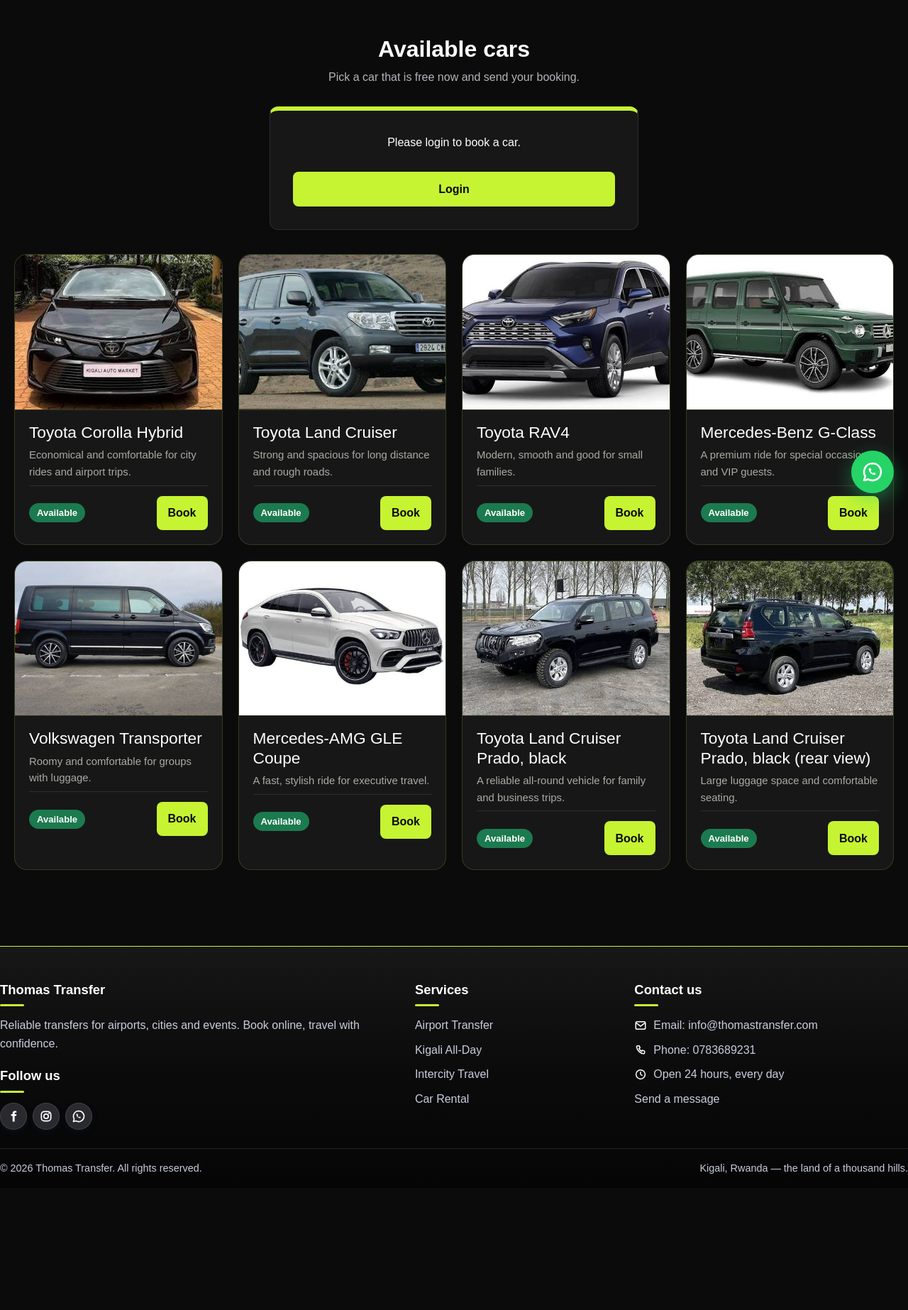
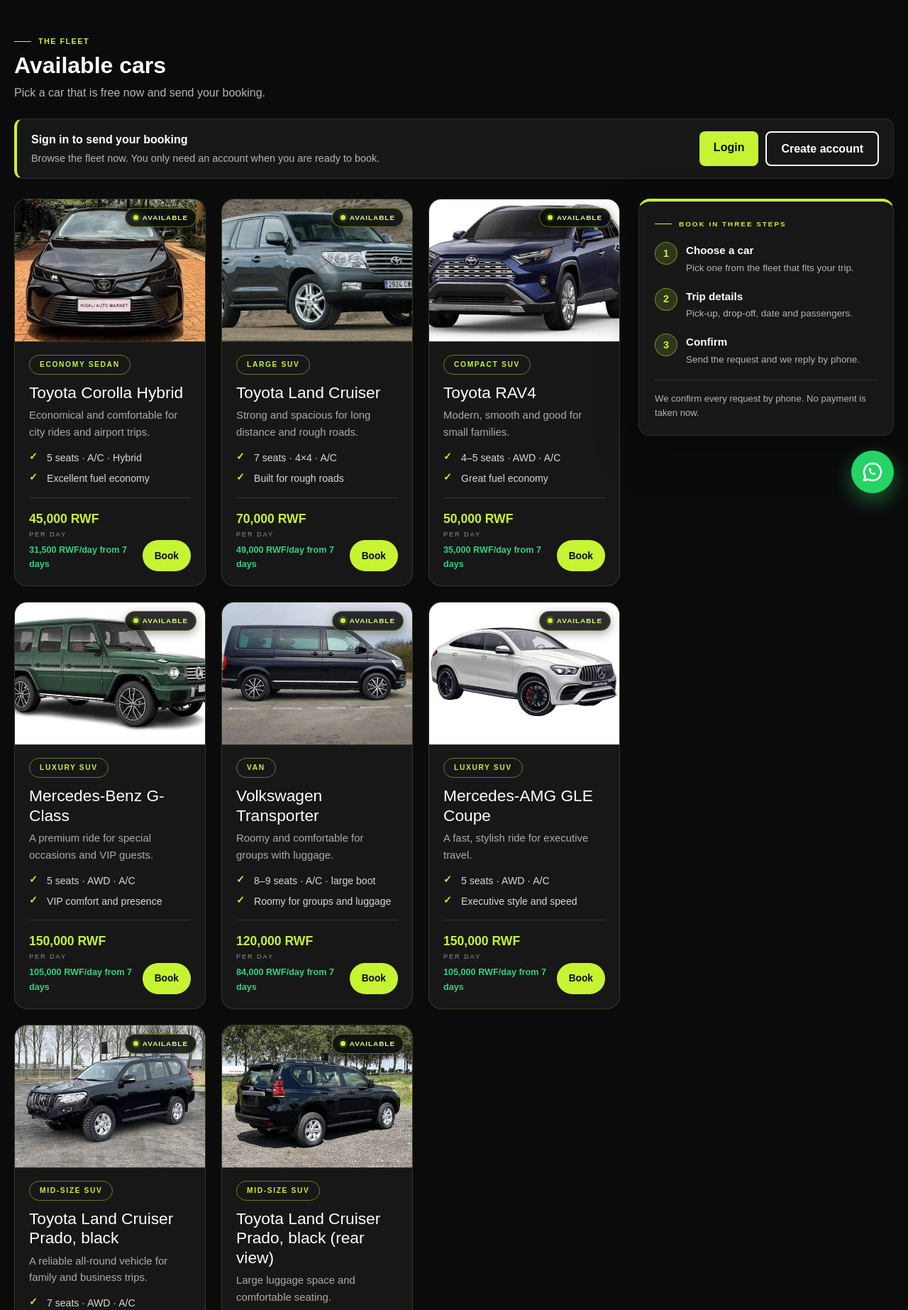
Before and after one commit to oliviermuhoza/thomas-transfer, a Flask app: page /account in a window 1280 px wide. Shown: the part 85-1931 px from the top of the page at 71% size. Before the commit the page ends 1739 px from the top, so only its background shows below. Run offline with Flask 3, Linux system fonts and the light colour scheme; data comes from the database, SQL or seed files in the repository; some web fonts are replaced.

Commit message:
Redesign available cars booking flow

```diff
--- a/backend/app.py
+++ b/backend/app.py
@@ -33,7 +33,7 @@ from werkzeug.security import check_password_hash, generate_password_hash
 
 try:
     from .db import close_db, get_db, init_db
-    from .pages import pages
+    from .pages import CAR_DISPLAY, pages
 except ImportError:  # running directly, or loaded as a top-level module by Vercel
     import sys
 
@@ -41,10 +41,10 @@ except ImportError:  # running directly, or loaded as a top-level module by Verc
     sys.path.insert(0, str(Path(__file__).resolve().parent))
     try:
         from backend.db import close_db, get_db, init_db
-        from backend.pages import pages
+        from backend.pages import CAR_DISPLAY, pages
     except ImportError:  # deployment root is backend/ itself
         from db import close_db, get_db, init_db
-        from pages import pages
+        from pages import CAR_DISPLAY, pages
 
 PACKAGE_DIR = Path(__file__).resolve().parent
 WEB_DIR = PACKAGE_DIR.parent / "web"  # static site root
@@ -549,7 +549,15 @@ def register_routes(app):
         if request.args.get("available") in ("1", "true", "yes"):
             query += " WHERE status = 'available'"
         query += " ORDER BY id"
-        return jsonify([dict(row) for row in get_db().execute(query)])
+
+        # The prices and specs are display-only and live in pages.CAR_DISPLAY;
+        # the fleet itself always comes from the cars table.
+        cars = []
+        for row in get_db().execute(query):
+            car = dict(row)
+            car.update(CAR_DISPLAY.get(car["id"], {"specs": [], "price": "", "week": ""}))
+            cars.append(car)
+        return jsonify(cars)
 
     @app.post("/api/cars/<int:car_id>/status")
     @admin_required
--- a/backend/templates/pages/account.html
+++ b/backend/templates/pages/account.html
@@ -13,13 +13,54 @@
 <!-- ================= AVAILABLE CARS + BOOKING ================= -->
 <section id="available" class="page">
   <div class="container">
+    <div class="booking-head">
+      <p class="eyebrow">The Fleet</p>
       <h2>Available cars</h2>
       <p class="lead">Pick a car that is free now and send your booking.</p>
-    <div class="auth-in">
-      <form id="booking-form" class="form-box wide">
+    </div>
+
+    <div class="auth-out guest-notice">
+      <div class="guest-notice-copy">
+        <strong>Sign in to send your booking</strong>
+        <span>Browse the fleet now. You only need an account when you are ready to book.</span>
+      </div>
+      <div class="guest-notice-actions">
+        <a class="btn" href="#login">Login</a>
+        <a class="btn outline" href="#create-account">Create account</a>
+      </div>
+    </div>
+
+    <div class="booking-layout">
+      <div class="booking-fleet">
+        <div class="cars" id="available-cars"></div>
+        <p id="available-empty" class="status" role="status"></p>
+      </div>
+      <div class="booking-panel-slot" id="booking-panel-slot">
+        <aside class="booking-panel" id="booking-panel" aria-label="Booking panel">
+          <div class="booking-panel-inner">
+            <div class="booking-intro" id="booking-intro">
+              <p class="eyebrow">Book in three steps</p>
+              <ol class="booking-steps-list">
+                <li>
+                  <span class="booking-step-num" aria-hidden="true">1</span>
+                  <div><strong>Choose a car</strong><p>Pick one from the fleet that fits your trip.</p></div>
+                </li>
+                <li>
+                  <span class="booking-step-num" aria-hidden="true">2</span>
+                  <div><strong>Trip details</strong><p>Pick-up, drop-off, date and passengers.</p></div>
+                </li>
+                <li>
+                  <span class="booking-step-num" aria-hidden="true">3</span>
+                  <div><strong>Confirm</strong><p>Send the request and we reply by phone.</p></div>
+                </li>
+              </ol>
+              <p class="booking-intro-note">We confirm every request by phone. No payment is taken now.</p>
+            </div>
+            <div class="booking-form-wrap" id="booking-form-wrap" hidden>
+              <div class="booking-summary" id="booking-summary"></div>
+              <form id="booking-form" class="form-box">
                 <h3>Book a car</h3>
-        <label for="bk-car">Car</label>
-        <select id="bk-car" required></select>
+                <input id="bk-car" type="hidden">
                 <div class="row">
                   <div><label for="bk-from">Pick-up place</label><input id="bk-from" type="text" maxlength="150" required></div>
                   <div><label for="bk-to">Drop-off place</label><input id="bk-to" type="text" maxlength="150" required></div>
@@ -31,15 +72,13 @@
                 <label for="bk-notes">Notes (optional)</label>
                 <textarea id="bk-notes" maxlength="500" style="min-height:80px"></textarea>
                 <button class="btn" type="submit">Book now</button>
-        <p id="booking-status" class="status" role="status"></p>
+                <p id="booking-status" class="status" role="status" aria-live="polite"></p>
               </form>
             </div>
-    <div class="auth-out form-box login-note">
-      <p>Please login to book a car.</p>
-      <a class="btn" href="#login">Login</a>
           </div>
-    <div class="cars" id="available-cars"></div>
-    <p id="available-empty" class="status" role="status"></p>
+        </aside>
+      </div>
+    </div>
   </div>
 </section>
 
@@ -53,9 +92,15 @@
       <div class="table-wrap"><table class="data" id="booking-table"></table></div>
       <p id="bookings-status" class="status" role="status"></p>
     </div>
-    <div class="auth-out form-box login-note">
-      <p>Please login to see your bookings.</p>
+    <div class="auth-out guest-notice">
+      <div class="guest-notice-copy">
+        <strong>Please login to see your bookings.</strong>
+        <span>Your trips and their status appear here after you sign in.</span>
+      </div>
+      <div class="guest-notice-actions">
         <a class="btn" href="#login">Login</a>
+        <a class="btn outline" href="#create-account">Create account</a>
+      </div>
     </div>
   </div>
 </section>
--- a/web/css/styles.css
+++ b/web/css/styles.css
@@ -152,7 +152,7 @@ body[data-page="tours"] .page,
 body[data-page="cars"] .page,
 body[data-page="contact"] .page,
 body[data-page="pay"] .page{padding-top:0}
-body[data-page="account"] .page{display:none}
+body[data-page="account"] .page{display:none;scroll-margin-top:92px}
 body[data-page="account"] .page:target{display:block}
 body[data-page="account"]:not(:has(.page:target)) #available{display:block}
 
@@ -512,7 +512,7 @@ h2{font-size:2rem;margin-bottom:8px}
 .car-info p{color:#a9aca2;font-size:.93rem;line-height:1.6}
 .car-specs{list-style:none;margin:13px 0 16px;padding:0;display:grid;gap:9px}
 .car-specs li{position:relative;padding-left:25px;color:#d8d9cf;font-size:.88rem;line-height:1.45}
-.car-specs li::before{content:"âœ“";position:absolute;left:0;top:-2px;color:#C6F432;font-weight:700}
+.car-specs li::before{content:"\2713";position:absolute;left:0;top:-2px;color:#C6F432;font-weight:700}
 .car-foot{display:flex;align-items:flex-end;justify-content:space-between;gap:12px;border-top:1px solid rgba(255,255,255,.13);padding-top:15px}
 .car-rate{display:grid;gap:1px}
 .rate-price{font-family:var(--font-heading);color:#C6F432;font-size:1.3rem;font-weight:700}
@@ -744,8 +744,8 @@ img.thumb{width:86px;height:62px;object-fit:cover;border-radius:6px;display:bloc
 #available .form-box,#bookings .form-box,#report .form-box{margin-left:auto;margin-right:auto}
 #available .cars{margin-top:34px}
 .form-box h3{margin-bottom:4px}
-#car-list h2,#car-list .lead,#available h2,#available .lead,#bookings h2,#bookings .lead,#report h2,#report .lead{text-align:center}
-#car-list .lead,#available .lead,#bookings .lead,#report .lead{margin-left:auto;margin-right:auto}
+#car-list h2,#car-list .lead,#bookings h2,#bookings .lead,#report h2,#report .lead{text-align:center}
+#car-list .lead,#bookings .lead,#report .lead{margin-left:auto;margin-right:auto}
 #report h3{margin:6px 0 10px}
 #report .tiles{margin:10px auto 30px}
 @media print{header,footer,.btn,.cta-band{display:none !important}body{background:#fff}}
@@ -854,3 +854,103 @@ footer .social.dark a:hover{background:var(--yellow);color:var(--navy);border-co
   .row{grid-template-columns:1fr}
   .btn.ghost{margin:10px 0 0}
 }
+
+/* ===== ACCOUNT: AVAILABLE CARS + BOOKING PANEL ===== */
+.booking-head{margin-bottom:24px}
+.booking-head h2{margin-bottom:6px}
+.booking-head .lead{margin-bottom:0;max-width:62ch}
+
+.guest-notice{display:flex;align-items:center;justify-content:space-between;gap:18px;flex-wrap:wrap;
+  background:var(--surface);border:1px solid var(--line);border-left:4px solid var(--yellow);
+  border-radius:12px;padding:16px 20px;margin:0 0 28px}
+.guest-notice-copy{display:flex;flex-direction:column;gap:3px;min-width:0}
+.guest-notice-copy strong{color:var(--heading);font-size:1rem}
+.guest-notice-copy span{color:var(--muted);font-size:.9rem;line-height:1.5}
+.guest-notice-actions{display:flex;gap:10px;flex-wrap:wrap;flex:none}
+.guest-notice-actions .btn{min-height:44px;padding:10px 20px;width:auto}
+.guest-notice-actions .btn.outline{display:inline-block;margin-top:0}
+
+.booking-layout{display:grid;grid-template-columns:minmax(0,1fr) 360px;gap:26px;align-items:start}
+.booking-fleet{min-width:0}
+#available .booking-fleet .cars{margin-top:0;grid-template-columns:repeat(auto-fit,minmax(240px,1fr))}
+.booking-panel-slot{min-width:0}
+.booking-panel{position:sticky;top:94px;scroll-margin-top:96px}
+.booking-panel.inline{position:static;grid-column:1/-1;margin:2px 0 8px}
+.booking-panel-inner{background:var(--surface);border:1px solid var(--line);border-top:4px solid var(--yellow);
+  border-radius:16px;overflow:hidden;box-shadow:0 24px 60px rgba(0,0,0,.35)}
+
+.booking-intro{padding:24px 22px 22px}
+.booking-intro .eyebrow{font-size:.62rem;letter-spacing:.2em;margin-bottom:18px}
+.booking-steps-list{list-style:none;margin:0 0 18px;padding:0;display:grid;gap:18px}
+.booking-steps-list li{display:grid;grid-template-columns:32px minmax(0,1fr);gap:12px;align-items:start}
+.booking-step-num{width:32px;height:32px;border-radius:50%;display:grid;place-items:center;
+  background:rgba(198,244,50,.14);border:1px solid rgba(198,244,50,.45);color:var(--yellow);
+  font-weight:700;font-size:.9rem}
+.booking-steps-list strong{display:block;color:var(--heading);font-size:.95rem;margin-bottom:2px}
+.booking-steps-list p{margin:0;color:var(--muted);font-size:.84rem;line-height:1.5}
+.booking-intro-note{margin:0;padding-top:16px;border-top:1px solid var(--line);color:var(--muted);
+  font-size:.82rem;line-height:1.5}
+
+.booking-summary{display:grid;grid-template-columns:92px minmax(0,1fr);gap:14px;align-items:start;
+  padding:18px 20px;border-bottom:1px solid var(--line);background:rgba(198,244,50,.04)}
+.booking-summary-photo{width:92px;height:74px;object-fit:cover;border-radius:10px;
+  border:1px solid rgba(198,244,50,.25);background:var(--photo-bg)}
+.booking-summary-label{display:block;font-size:.6rem;font-weight:700;letter-spacing:.16em;
+  text-transform:uppercase;color:var(--yellow);margin-bottom:4px}
+.booking-summary-info h3{font-family:var(--font-heading);font-weight:400;font-size:1.1rem;
+  margin:0 0 2px;color:var(--heading)}
+.booking-summary-type{color:var(--muted);font-size:.82rem;margin:0 0 8px}
+.booking-summary-rate{display:flex;align-items:baseline;gap:8px;margin:0 0 8px}
+.booking-summary-rate .rate-price{font-size:1.05rem}
+.booking-summary-rate .rate-per{font-size:.55rem}
+.link-btn{background:none;border:0;padding:0;font:inherit;font-weight:700;font-size:.8rem;
+  color:var(--yellow);cursor:pointer;text-decoration:underline;text-underline-offset:3px}
+.link-btn:hover{color:#FFFFFF}
+
+.booking-form-wrap .form-box{max-width:none;margin:0;border:0;border-radius:0;padding:20px 20px 24px;
+  background:transparent}
+.booking-form-wrap .form-box h3{font-size:1.15rem;margin-bottom:10px}
+.booking-form-wrap label{margin-top:12px;font-size:.85rem}
+.booking-form-wrap .row{gap:10px}
+.booking-form-wrap .form-box .btn{margin-top:18px}
+.booking-form-wrap textarea{min-height:70px}
+
+.car-card-top{display:flex;align-items:center;justify-content:space-between;gap:10px;margin-bottom:12px}
+.car-card-top .car-badge{margin-bottom:0;white-space:nowrap}
+.car-status{display:inline-flex;align-items:center;gap:6px;font-size:.68rem;font-weight:700;
+  letter-spacing:.08em;text-transform:uppercase;color:var(--green-text);white-space:nowrap}
+.car-status::before{content:"";width:7px;height:7px;border-radius:50%;background:var(--green);
+  box-shadow:0 0 0 3px rgba(198,244,50,.15)}
+.booking-fleet .car-card{position:relative;display:flex;flex-direction:column}
+.booking-fleet .car-info{display:flex;flex-direction:column;flex:1}
+.booking-fleet .car-foot{margin-top:auto}
+.booking-fleet .car-status{position:absolute;top:12px;right:12px;background:rgba(11,11,12,.86);
+  border:1px solid rgba(198,244,50,.4);border-radius:999px;padding:5px 11px;font-size:.62rem;
+  letter-spacing:.1em;box-shadow:0 4px 14px rgba(0,0,0,.35);backdrop-filter:blur(4px)}
+.booking-fleet .rate-price{font-size:1.1rem}
+.booking-fleet .reserve-btn{padding:10px 16px;font-size:.86rem;min-height:44px}
+.car-card.is-selected{border-color:var(--yellow);
+  box-shadow:0 0 0 3px rgba(198,244,50,.22),0 24px 56px rgba(0,0,0,.5)}
+.reserve-btn[aria-pressed="true"]{background:transparent;color:var(--yellow);
+  border-color:rgba(198,244,50,.65)}
+.reserve-btn[aria-pressed="true"]:hover{background:rgba(198,244,50,.12);color:var(--yellow)}
+
+@media (max-width:1080px){
+  .booking-layout{grid-template-columns:minmax(0,1fr) 320px}
+}
+@media (max-width:980px){
+  .booking-layout{grid-template-columns:minmax(0,1fr);gap:22px}
+  .booking-panel{position:static;top:auto}
+}
+@media (max-width:620px){
+  .guest-notice{align-items:flex-start}
+  .guest-notice-actions{width:100%}
+  .guest-notice-actions .btn{flex:1}
+  .booking-summary{grid-template-columns:72px minmax(0,1fr);padding:16px}
+  .booking-summary-photo{width:72px;height:60px}
+  .booking-panel.inline{margin:0 0 6px}
+}
+@media (max-width:480px){
+  .guest-notice-actions{flex-direction:column}
+  .guest-notice-actions .btn{width:100%}
+}
```
Also changed, not shown: backend/tests/test_api.py (+5 -0 lines), web/js/dashboard.js (+202 -25 lines), web/js/i18n.js (+13 -0 lines), README.md. Lines whose indentation alone changed are shown as unchanged.
